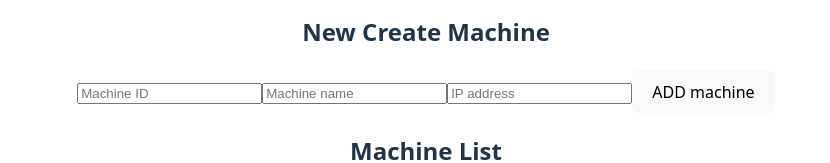
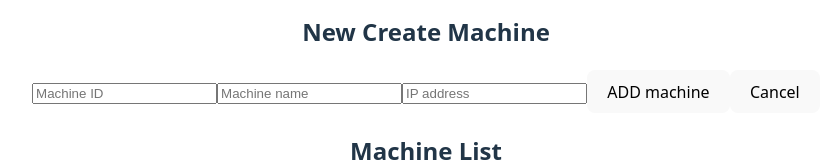
Before and after one commit to erikaspipas99/Baigiamasis-front-end, a React (Vite) app in the folder my-app/: page / in a window 1280 px wide. Both pictures are taken after a click on the button "New machine". Shown: the part 368-531 px from the top of the page, without its empty margins (214-1044 px from the left). Built offline with nearby package versions, Linux system fonts and the light colour scheme; no server answers.

Commit message:
UpdateModalButtonCancel

```diff
--- a/my-app/src/MachineForm.jsx
+++ b/my-app/src/MachineForm.jsx
@@ -103,6 +103,9 @@ export const MachineForm = () => {
               placeholder="IP address"
             />
             <button type="submit">ADD machine</button>
+            <button type="button" onClick={() => setShowModal(false)}>
+              Cancel
+            </button>
           </form>
         </div>
       )}
```
